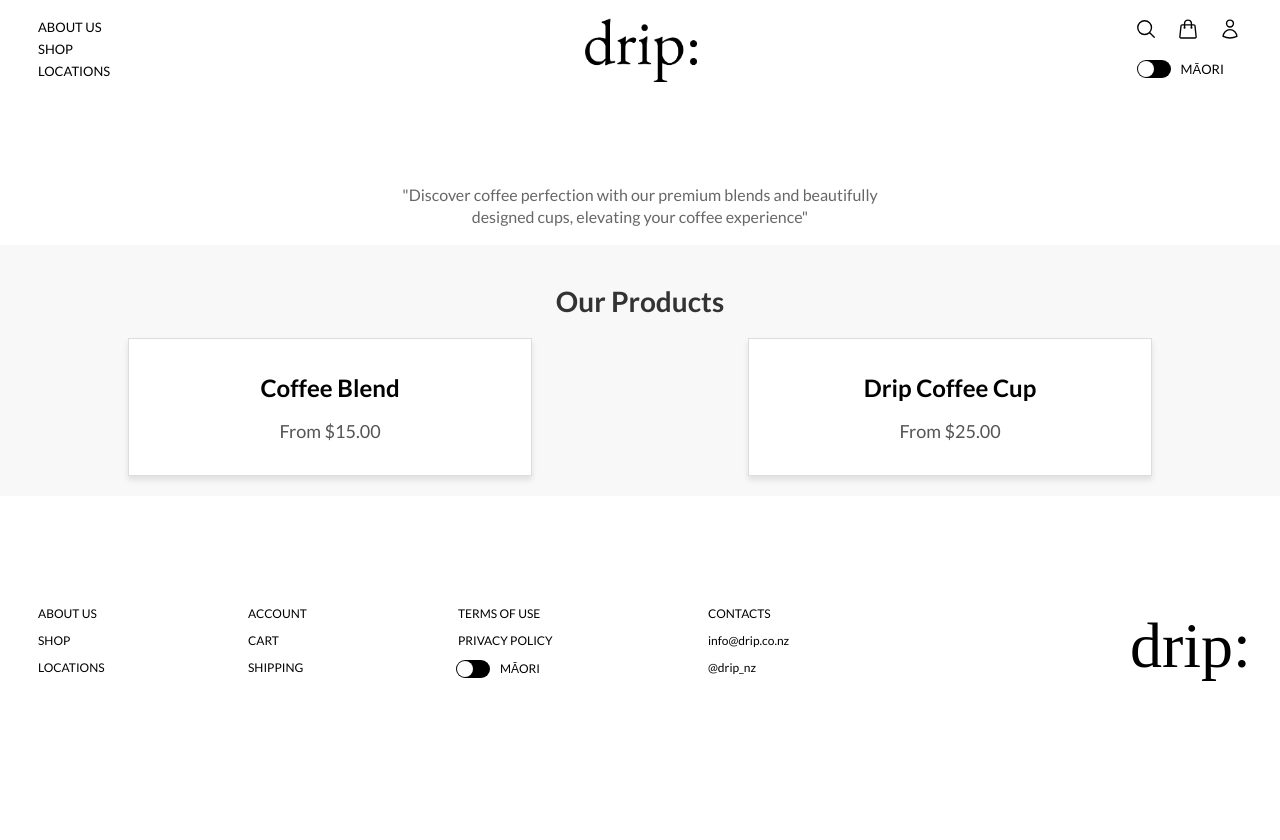
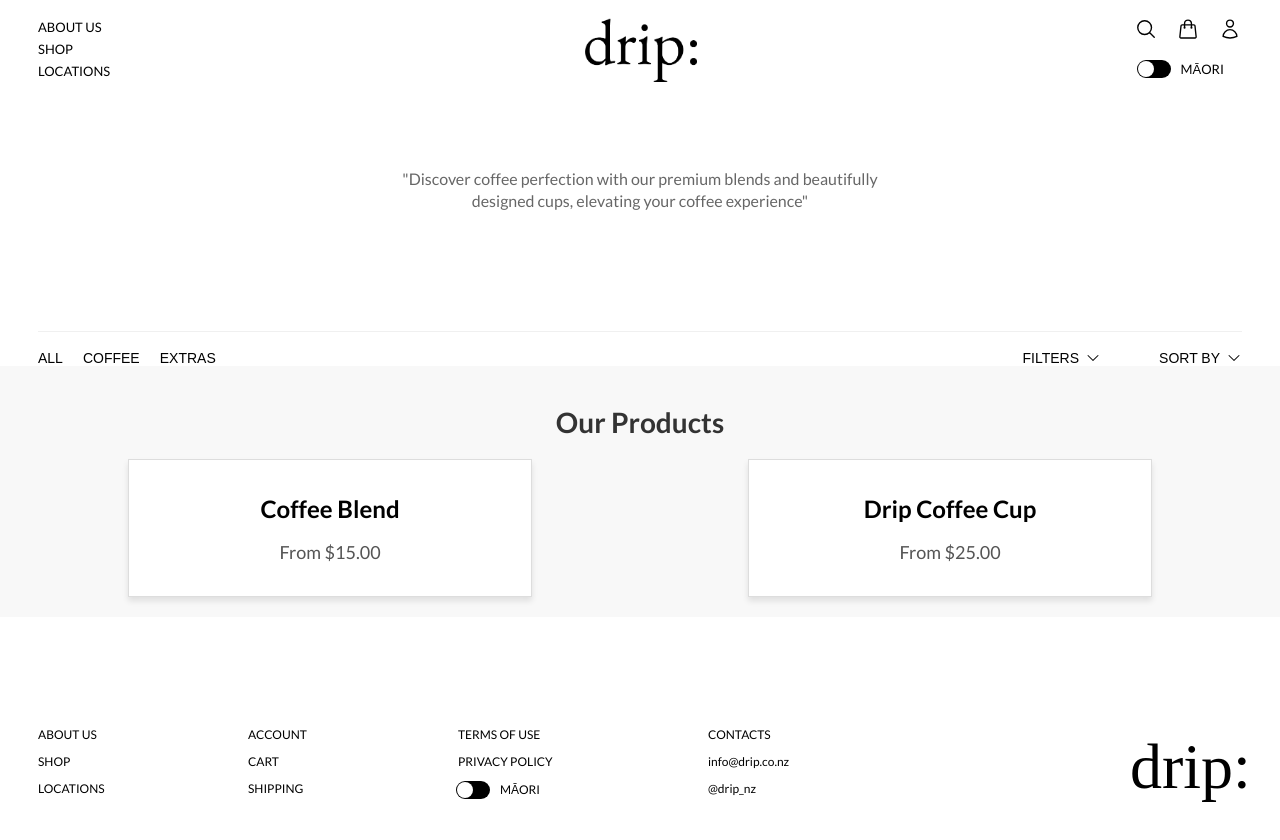
Before and after one commit to james-kwon97/drip, a React (Vite) app: page /products in a window 1280 px wide. Shown: the top 840 px of the page. Before the commit the page ends 800 px from the top, so only its background shows below. Built offline with nearby package versions, Linux system fonts and the light colour scheme.

Commit message:
Added and styled menu buttons for products page

```diff
--- a/src/components/Products/Products.css
+++ b/src/components/Products/Products.css
@@ -1,6 +1,8 @@
 .products-intro {
   display: flex;
+  flex-direction: column;
   justify-content: center;
+  align-items: center;
   text-align: center;
   margin: 168px auto 0 auto;
 }
@@ -10,6 +12,75 @@
   line-height: 140%;
   color: rgba(0, 0, 0, 0.6);
   max-width: 500px;
+  margin: 0 auto;
+}
+
+.horizontal-line {
+  width: calc(100% - 76px);
+  border: none;
+  border-top: 1px solid #f0f0f0;
+  margin: 118px auto 0 auto;
+}
+
+.products-categories {
+  display: flex;
+  justify-content: space-between;
+  align-items: center;
+  margin: 18px 38px 0;
+}
+
+.left-categories,
+.right-filters {
+  display: flex;
+  gap: 20px;
+}
+
+.right-filters {
+  display: flex;
+  gap: 58px;
+  justify-content: flex-end;
+}
+
+.category-button,
+.filter-button,
+.sort-button {
+  display: flex;
+  align-items: center;
+  gap: 6px;
+  background-color: transparent;
+  border: none;
+  cursor: pointer;
+  font-size: 14px;
+  text-transform: uppercase;
+  color: black;
+  transition: color 0.3s ease;
+  padding: 0;
+}
+
+.category-button:hover,
+.filter-button:hover,
+.sort-button:hover {
+  color: #007bff; /* Change text color on hover */
+}
+
+.chevron-icon {
+  width: 16px;
+  height: 16px;
+  color: black;
+  transition: color 0.3s ease;
+}
+
+.filter-button:hover .chevron-icon,
+.sort-button:hover .chevron-icon {
+  color: #007bff; /* Change icon color on hover */
+}
+
+.right-filters {
+  justify-content: flex-end;
+}
+
+.left-categories {
+  justify-content: flex-start;
 }
 
 .products-container {
--- a/src/components/Products/Products.tsx
+++ b/src/components/Products/Products.tsx
@@ -1,6 +1,7 @@
 import React from 'react'
 import Navbar from '../Navbar/Navbar'
 import './Products.css'
+import { ChevronDownIcon } from '@heroicons/react/24/solid'
 
 interface ProductsProps {
   isEnglish: boolean
@@ -15,9 +16,33 @@ function Products({ isEnglish, onLanguageSwitch }: ProductsProps) {
       <div className="products-intro">
         <p>
           {isEnglish
-            ? ' "NTirohia te tino pai o te kawhe me ā mātou ranunga kounga me ngā kapu ātaahua, e whakarei ana i tō wheako kawhe" '
+            ? ' "Tirohia te tino pai o te kawhe me ā mātou ranunga kounga me ngā kapu ātaahua, e whakarei ana i tō wheako kawhe" '
             : ' "Discover coffee perfection with our premium blends and beautifully designed cups, elevating your coffee experience"'}
         </p>
+        <hr className="horizontal-line" />
+      </div>
+      <div className="products-categories">
+        <div className="left-categories">
+          <button className="category-button">
+            {isEnglish ? 'Katoa' : 'All'}
+          </button>
+          <button className="category-button">
+            {isEnglish ? 'Kawhe' : 'Coffee'}
+          </button>
+          <button className="category-button">
+            {isEnglish ? 'Tāpiri' : 'Extras'}
+          </button>
+        </div>
+        <div className="right-filters">
+          <button className="filter-button">
+            {isEnglish ? 'Tātari' : 'Filters'}
+            <ChevronDownIcon className="chevron-icon" />
+          </button>
+          <button className="sort-button">
+            {isEnglish ? 'Kōmaka mā' : 'Sort By'}
+            <ChevronDownIcon className="chevron-icon" />
+          </button>
+        </div>
       </div>
 
       {/* Main products section */}
```
